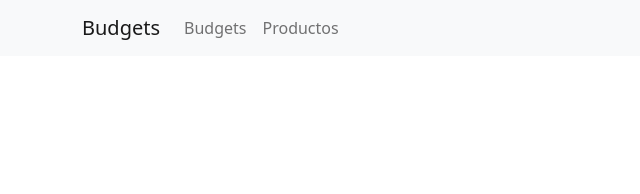
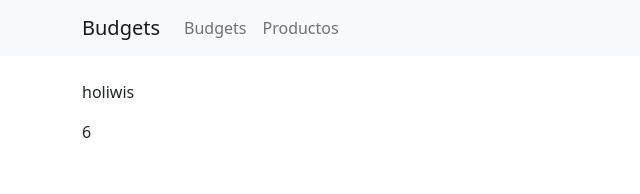
Before and after one commit to yasinmunoz/budgets-frontend, an Angular app: page / in a window 1280 px wide. Shown: the top 194 px of the page, without its empty margins (0-640 px from the left). Built offline with nearby package versions, Linux system fonts and the light colour scheme.

Commit message:
PSumByPipe - owari
PSumByPipe y su comprobacion de funcionamiento en el app.component

```diff
--- a/src/app/app.component.html
+++ b/src/app/app.component.html
@@ -23,4 +23,12 @@
 
 </nav>
 
+<div class="container">
+  <p>holiwis</p>
+  <a>
+    {{ [1,2,3] | pSumBy}}
+  </a>
+</div>
+
+
 <router-outlet></router-outlet>
--- a/src/app/shared/pipes/p-SumBy/p-sum-by.pipe.ts
+++ b/src/app/shared/pipes/p-SumBy/p-sum-by.pipe.ts
@@ -7,12 +7,24 @@ import { Pipe, PipeTransform } from '@angular/core';
 */
 
 @Pipe({
-  name: 'pSumBy'
+	name: 'pSumBy'
 })
 export class PSumByPipe implements PipeTransform {
 
-  transform(value: unknown, ...args: unknown[]): unknown {
-    return null;
-  }
+	transform(value: any[], property?: number): number {
+		let sum: number = 0;
+
+		if (value[0] instanceof (Number)) {
+			value.forEach(element => {
+				sum += element;
+			});
+			//return sum;
+		} else {
+			value.forEach(element => {
+				sum += element;
+			});
+		}
+		return sum;
+	}
 
 }
```
